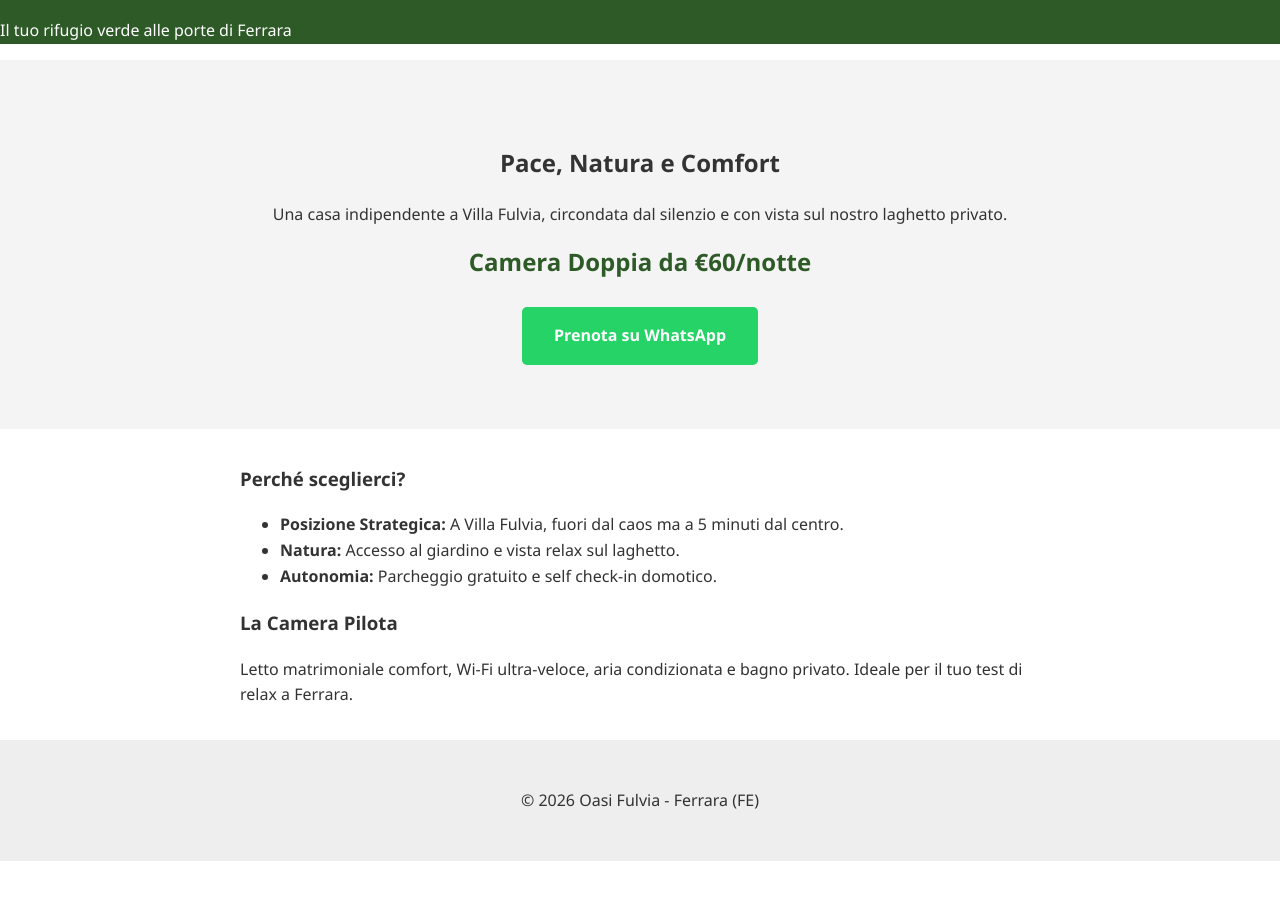
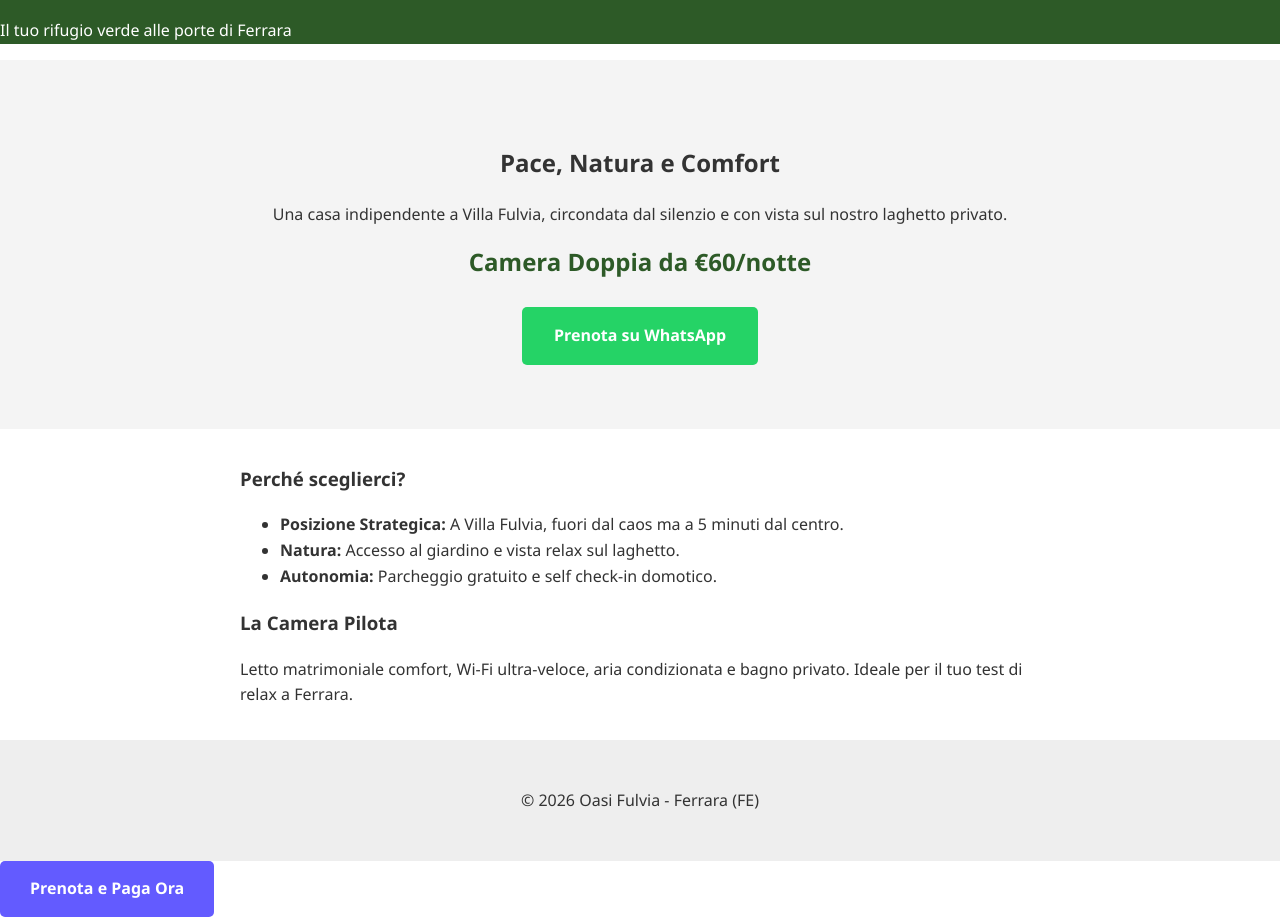
Before and after one commit to vitis90/oasifulvia, a plain HTML site: page index.html in a window 1280 px wide. Shown: the part 76-993 px from the top of the page. Before the commit the page ends 937 px from the top, so only its background shows below. Drawn offline with Linux system fonts and the light colour scheme.

Commit message:
Update index.html

```diff
--- a/index.html
+++ b/index.html
@@ -48,5 +48,9 @@
     <p>&copy; 2026 Oasi Fulvia - Ferrara (FE)</p>
 </footer>
 
+<a href="IL_TUO_LINK_STRIPE" class="btn" style="background: #635bff; color: white; padding: 15px 30px; text-decoration: none; border-radius: 5px; font-weight: bold;">
+    Prenota e Paga Ora
+</a>
+
 </body>
 </html>
```
